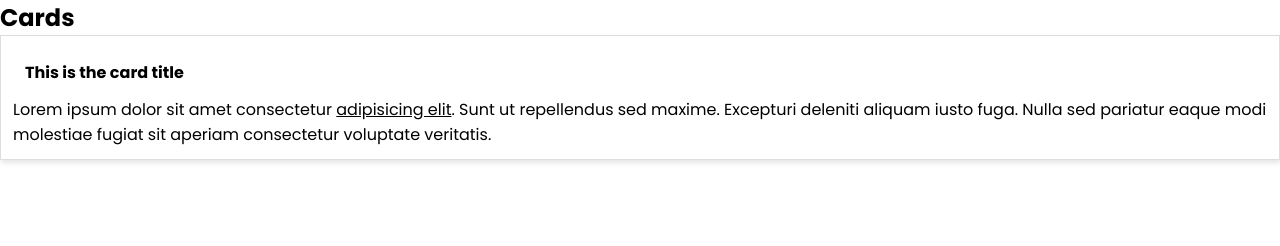
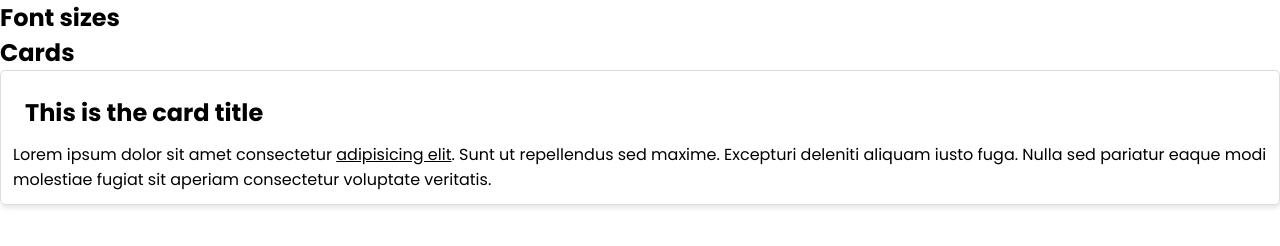
Before and after one commit to PanArnaud/citadel, a website: page index.html in a window 1280 px wide. Drawn offline with Linux system fonts and the light colour scheme.

Commit message:
starting style for card

```diff
--- a/citadel/_variables.scss
+++ b/citadel/_variables.scss
@@ -17,3 +17,5 @@ $base-box-shadow: 1px 3px 5px rgba(0, 0, 0, 0.1);
 
 // Font sizes
 $base-font-size: 1rem;
+$font-size-sm: $base-font-size * 0.75;
+$font-size-lg: $base-font-size * 1.5;
--- a/citadel/components/_card.scss
+++ b/citadel/components/_card.scss
@@ -1,11 +1,14 @@
+@use 'sass:math';
+
 .card {
   display: block;
   padding: $base-padding;
   border: $base-border-thickness solid #ddd;
   box-shadow: $base-box-shadow;
+  border-radius: math.div($base-border-radius, 4);
 
   .card-title {
-    font-size: $base-font-size;
+    font-size: $font-size-lg;
     padding: $base-padding;
     font-weight: bold;
   }
--- a/index.html
+++ b/index.html
@@ -15,6 +15,7 @@
     <!-- font sizes -->
 
     <!-- buttons -->
+    <h2>Font sizes</h2>
 
     <!-- cards -->
     <h2>Cards</h2>
```
Also changed, not shown: css/index.css.
